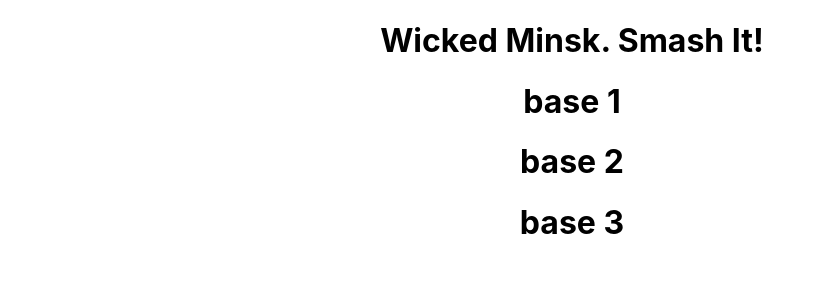
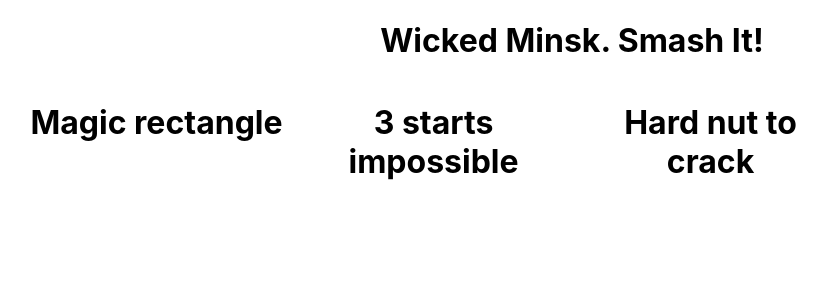
Before and after one commit to born-to-be-mad/wicked-minsk, a React (Create React App) app: page / in a window 1280 px wide. Shown: the top 300 px of the page, without its empty margins (68-895 px from the left). Built offline with nearby package versions, Linux system fonts and the light colour scheme.

Commit message:
Add card-list component. Use data from js-file.

```diff
--- a/src/App.js
+++ b/src/App.js
@@ -1,24 +1,27 @@
 import React, { Component } from "react";
+
+import LAYOUT_DATA from "./data/layout.data";
+import {CardList} from "./components/card-list/card-list.component";
+
 import "./App.css";
 
 class App extends Component {
-  constructor() {
-    super();
+  constructor(props) {
+    super(props);
+
     this.state = {
-      bases: [
-        { id: 1, name: "base 1" },
-        { id: 2, name: "base 2" },
-        { id: 3, name: "base 3" },
-      ],
+      bases: LAYOUT_DATA
     };
   }
   render() {
     return (
       <div className="App">
         <h1>Wicked Minsk. Smash It!</h1>
-        {this.state.bases.map((base) => (
-          <h1 key={base.id}>{base.name}</h1>
-        ))}
+        <CardList>
+          {this.state.bases.map((base) => (
+              <h1 key={base.id}>{base.title}</h1>
+          ))}
+        </CardList>
       </div>
     );
   }
--- /dev/null
+++ b/src/components/card-list/card-list.component.jsx
@@ -0,0 +1,7 @@
+import React from "react";
+
+import "./card-list.styles.css";
+
+export const CardList = (props) => {
+    return (<div className='card-list'>{props.children}</div>);
+};
--- /dev/null
+++ b/src/components/card-list/card-list.styles.css
@@ -0,0 +1,7 @@
+.card-list {
+  width: 85vw;
+  margin: 0 auto;
+  display: grid;
+  grid-template-columns: 1fr 1fr 1fr 1fr;
+  grid-gap: 20px;
+}
```
